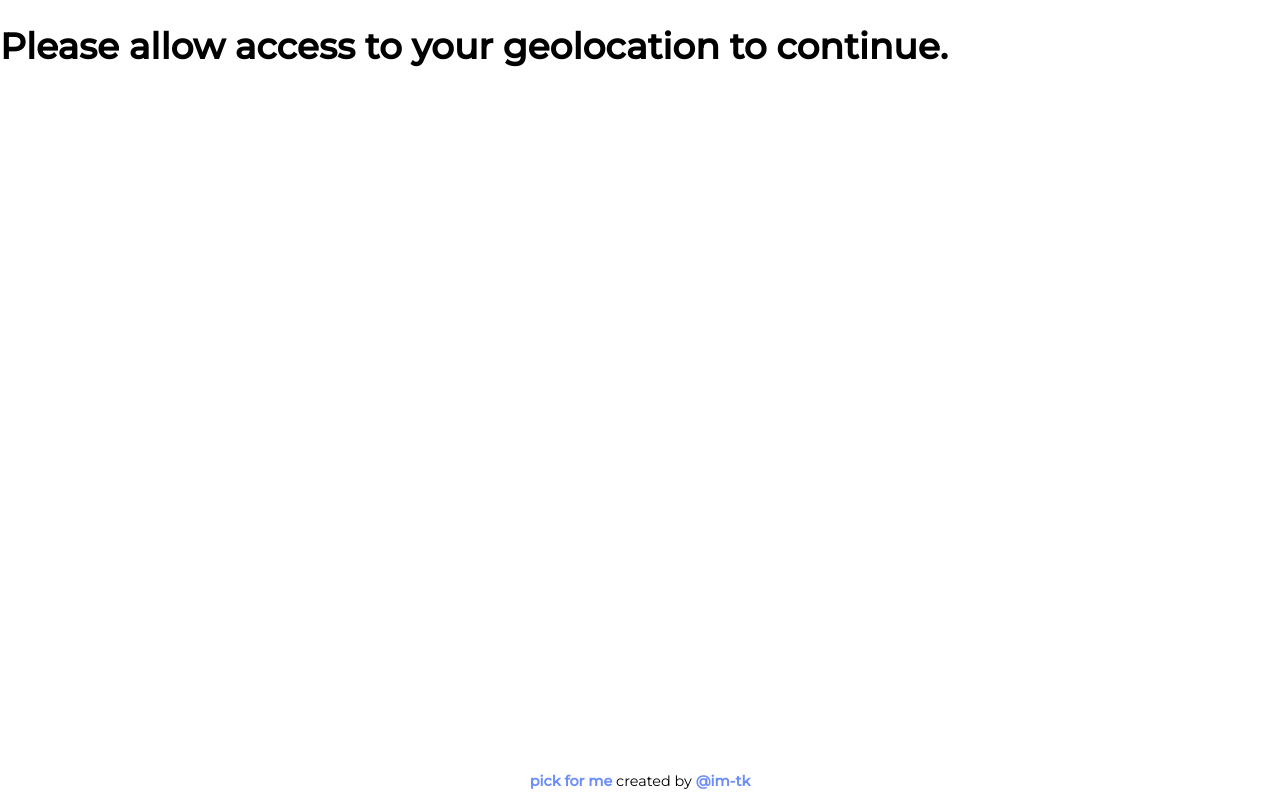
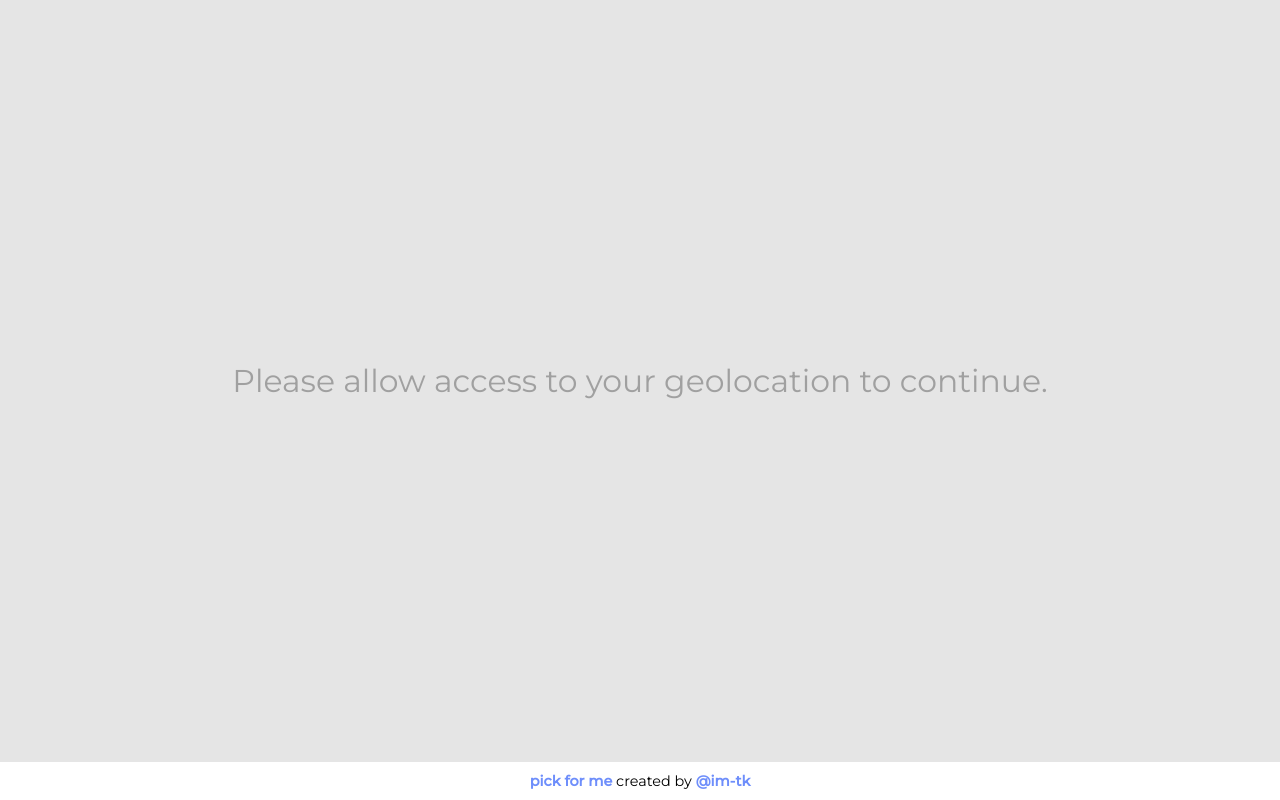
Before and after one commit to im-tk/pick-for-me, a React (Create React App) app: page / in a window 1280 px wide. Built offline with nearby package versions, Linux system fonts and the light colour scheme; no server answers.

Commit message:
styles for DefaultPage added

```diff
--- a/src/components/DefaultPage.js
+++ b/src/components/DefaultPage.js
@@ -1,7 +1,7 @@
 function DefaultPage() {
   return(
     <div className="default-container">
-      <h1 className="default-message">Please allow access to your geolocation to continue.</h1>
+      <span className="default-message">Please allow access to your geolocation to continue.</span>
     </div>
   );
 }
--- a/src/styles/styles.css
+++ b/src/styles/styles.css
@@ -20,7 +20,7 @@ html .app-container, body .app-container {
           justify-content: flex-start;
 }
 
-@media (max-width: 768) {
+@media (max-width: 480px) {
   html .app-container, body .app-container {
     -webkit-box-pack: end;
         -ms-flex-pack: end;
@@ -45,7 +45,7 @@ html .app-container, body .app-container {
   background-color: #7c99fb;
 }
 
-@media (max-width: 768) {
+@media (max-width: 480px) {
   .biz-container {
     width: 100%;
     height: 40%;
@@ -151,9 +151,37 @@ html .app-container, body .app-container {
   height: 100vh;
 }
 
-@media (max-width: 768) {
+@media (max-width: 480px) {
   .map-container {
     height: 60%;
+  }
+}
+
+.default-container {
+  display: -webkit-box;
+  display: -ms-flexbox;
+  display: flex;
+  -webkit-box-pack: center;
+      -ms-flex-pack: center;
+          justify-content: center;
+  -webkit-box-align: center;
+      -ms-flex-align: center;
+          align-items: center;
+  height: 100%;
+  background: rgba(0, 0, 0, 0.1);
+}
+
+.default-container .default-message {
+  margin: 0;
+  padding: 5rem;
+  color: rgba(0, 0, 0, 0.3);
+  font-size: 1.75rem;
+  text-align: center;
+}
+
+@media (max-width: 480px) {
+  .default-container .default-message {
+    font-size: 1.5rem;
   }
 }
 
--- a/src/styles/styles.scss
+++ b/src/styles/styles.scss
@@ -12,13 +12,6 @@ $colors: (
 $mobile: 480px;
 @mixin mobile {
   @media (max-width: #{$mobile}) {
-    @content;
-  }
-}
-
-$tablet: 768;
-@mixin mobile {
-  @media (max-width: #{$tablet}) {
     @content;
   }
 }
@@ -146,6 +139,26 @@ html, body {
   }
 }
 
+.default-container {
+  display: flex;
+  justify-content: center;
+  align-items: center;
+  height: 100%;
+  background: rgba(0, 0, 0, 0.1);
+
+  .default-message {
+    margin: 0;
+    padding: 5rem;
+    color: rgba(0, 0, 0, 0.3);
+    font-size: 1.75rem;
+    text-align: center;
+
+    @include mobile() {
+      font-size: 1.5rem;
+    }
+  }
+}
+
 //Styles for Footer.js
 .footer-container {
   height: 1rem;
```
Also changed, not shown: 1 other file (tests, documents, lock files or other folders).
